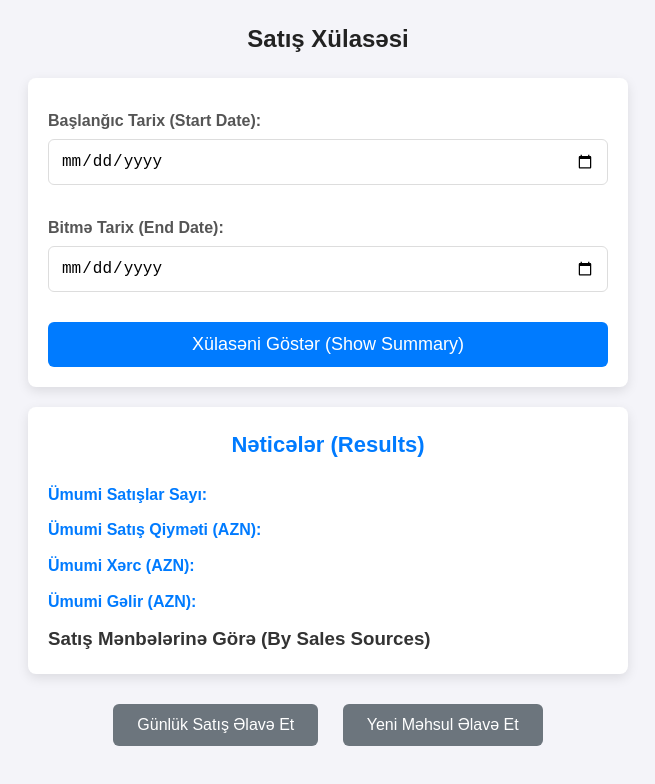
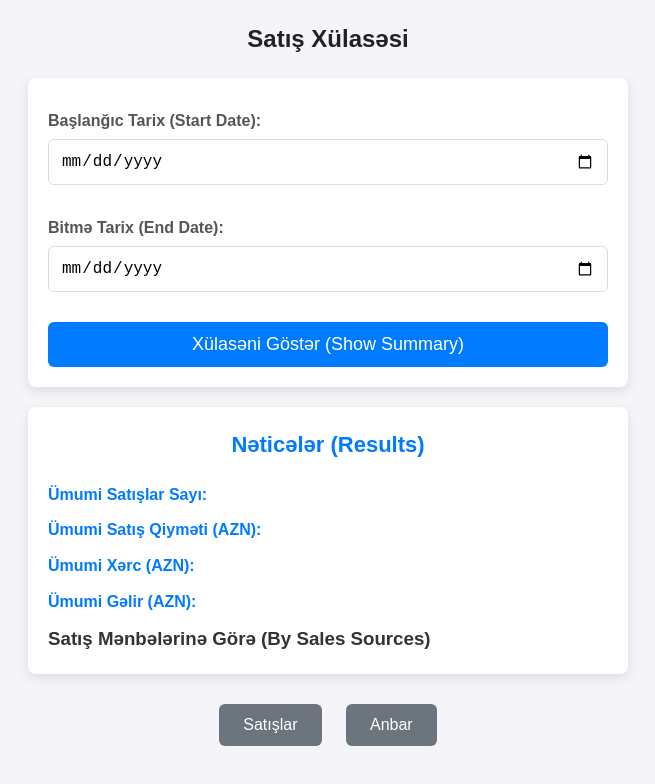
Before and after one commit to xtirachi/brendimo, a plain HTML site: page summary.html in a window 1280 px wide. Shown: the whole page, without its empty margins (312-967 px from the left). Drawn offline with Linux system fonts and the light colour scheme.

Commit message:
Update summary.html

```diff
--- a/summary.html
+++ b/summary.html
@@ -33,8 +33,8 @@
     </div>
 
     <div class="navigation">
-        <button onclick="navigate('index.html')">Günlük Satış Əlavə Et</button>
-        <button onclick="navigate('product.html')">Yeni Məhsul Əlavə Et</button>
+        <button onclick="navigate('index.html')">Satışlar</button>
+        <button onclick="navigate('inventory.html')">Anbar</button>
     </div>
 
     <script src="summary.js"></script>
```
